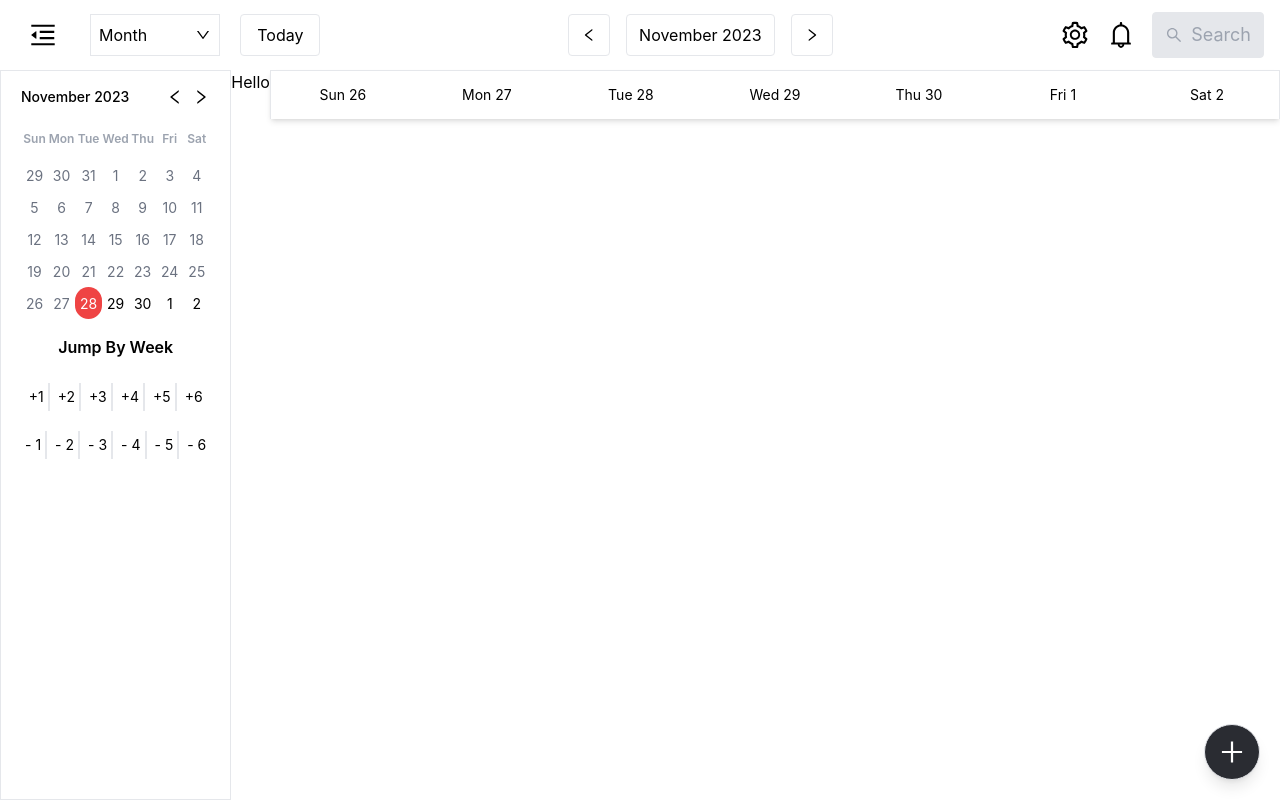
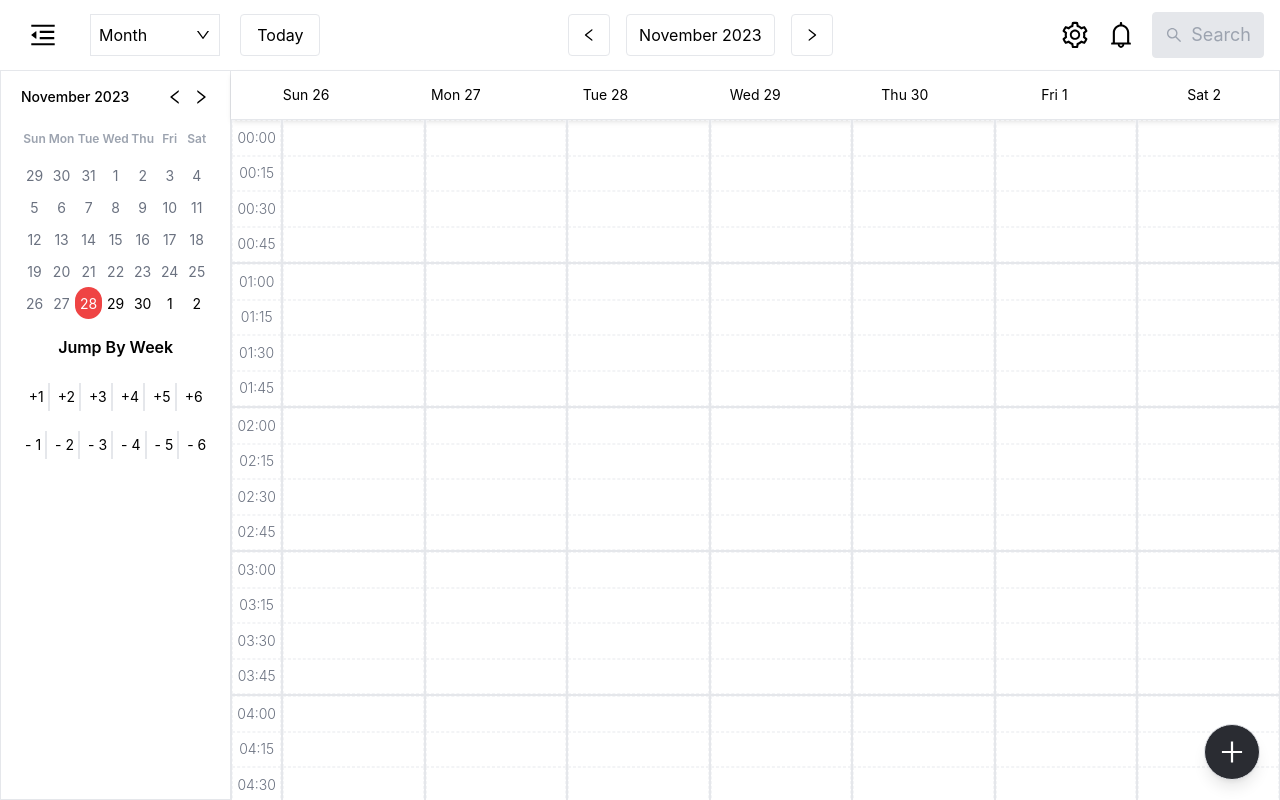
Before and after one commit to layan2k/calender-main, a React (Vite) app: page / in a window 1280 px wide. Built offline with nearby package versions, Linux system fonts and the light colour scheme.

Commit message:
Week before propLogic , Display Working

```diff
--- /dev/null
+++ b/src/components/Hour.jsx
@@ -0,0 +1,16 @@
+/* eslint-disable react/prop-types */
+
+
+const Hour = ({hour}) => {
+return (
+    <div className='border border-gray-200 grid grid-cols-1 grid-rows-4 h-36'>
+        {hour.map((quarter, idk) => (
+            <div className="flex justify-center items-center border border-dashed border-gray-100 cursor-pointer" key={idk}>
+                {" "}
+            </div>
+        ))}
+    </div>
+)
+}
+
+export default Hour
--- a/src/components/Week.jsx
+++ b/src/components/Week.jsx
@@ -1,13 +1,16 @@
-import dayjs from 'dayjs'
+/* eslint-disable react/prop-types */
 import { useState } from 'react'
-import {  getMonth, getWeekOfMonth } from '../util'
+import {  getMonth, getQuartoHourBlocks, getWeekHours, getWeekOfMonth } from '../util'
 import { useContext } from 'react'
 import GlobalContext from '../context/GlobalContext'
 import { useEffect } from 'react'
+import Hour from './Hour'
 
 const Week = () => {
   const { daySelected, monthIndex } = useContext(GlobalContext)
   const [currentMonth, setCurrentMonth] = useState(getMonth())
+  const [currentStartDate, setCurrentStartDate] = useState(getWeekHours())
+  const [currentHours, setCurrentHours] = useState(getQuartoHourBlocks())
 
   useEffect(() => {
     setCurrentMonth(getMonth(monthIndex))
@@ -15,21 +18,55 @@ const Week = () => {
 
   const ourDaySelectedWeek = getWeekOfMonth(daySelected) - 1
 
-  console.log(ourDaySelectedWeek)
 
   return (
     <div className='flex flex-1'>
-      <div>
-        Hello
-      </div>
+    {/* Header with Weekdays */}
     <div className='flex flex-col flex-1'>
-        <div className="grid grid-cols-7 grid-rows-1 py-4 border border-b-0 shadow-md">
+        <div className="grid grid-cols-7 grid-rows-1 py-4 border border-l-0 border-b-0 shadow-md">
         {currentMonth[ourDaySelectedWeek].map((day, i) => (
             <span key={i} className='text-sm text-center flex items-center justify-center h-4'>
         {day.format("ddd D")}
         </span>
         ))}
+        </div>
+
+        <div className="flex flex-1 overflow-y-scroll">
+
+      {/*Side Bar With hours  */}
+      <div className='flex flex-col'>
+        {/* <div className="p-4 border text-xs border-r-0  text-gray-500 shadow-inner">
+          Time :
+        </div> */}
+        <div className='grid grid-cols-1 grid-rows-96 '>
+          {currentHours.map((item, kee) => (
+            <div className="border border-gray-200 grid grid-cols-1 grid-rows-4 h-36 " key={kee}>
+              {item.map((hrs, kd) => (
+                <div className='flex justify-center items-center border border-dashed border-gray-100 cursor-pointer text-sm px-1 font-light text-gray-500' key={kd}>
+                  { hrs}
+                </div>
+              ))}
             </div>
+          ))}
+        </div>
+          </div>
+
+          {/* Hours In a Day */}
+        <div className="grid grid-cols-7 grid-rows-96 flex-1">
+          {currentStartDate.map((week, ind) => (
+            <div key={ind}>
+              {week.map((hour, idl) => (
+                <span key={idl}>
+                  <Hour hour={hour} />
+                </span>
+              ))}
+            </div>
+          ))}
+        </div>
+
+        </div>
+
+
       </div>
       </div>
   )
--- a/src/util.js
+++ b/src/util.js
@@ -14,7 +14,7 @@ export const getMonth = (month = dayjs().month()) => {
     return daysMatrix
 }
 
-export const getWeekHours = (startDate) => {
+export const getWeekHours = (startDate = dayjs().date()) => {
   // Initialize the 2D array to store the hours
 const weekHours = [];
 
@@ -57,27 +57,35 @@ for (let dayIndex = 0; dayIndex < 7; dayIndex++) {
 return weekHours;
 };
 
-export const getHoursForDay = (targetDate) => {
-  // Convert the target date to a Day.js object
-const day = dayjs(targetDate);
 
-  // Initialize an empty array to store the hours
-const hours = [];
+export function getQuartoHourBlocks(selectedDate = dayjs().date()) {
 
-  // Iterate through each hour from 00:00 to 23:00
-for (let hour = 0; hour < 24; hour++) {
-    // Create a Day.js object for the current hour
-    const hourOfDay = day.hour(hour);
+const hoursArray = [];
 
-    // Format the hour as a string with two digits
-    const formattedHour = hourOfDay.format('HH');
+  // Start with the selected date at midnight
+const startDate = dayjs(selectedDate).startOf('day');
 
-    // Add the formatted hour to the array
-    hours.push(formattedHour);
+  // Loop through each hour
+    for (let i = 0; i < 24; i++) {
+    const currentHour = startDate.add(i, 'hours');
+    const hourArray = [];
+
+    // Loop through 4 intervals per hour (60 minutes / 15 minutes)
+    for (let j = 0; j < 4; j++) {
+      const currentInterval = currentHour.add(j * 15, 'minutes');
+    const formattedInterval = currentInterval.format('HH:mm');
+    hourArray.push(formattedInterval);
+    }
+
+    // Add the array for the current hour to the main array
+    hoursArray.push(hourArray);
 }
 
-return hours;
-};
+    return hoursArray;
+}
+
+
+
 
 
 export const getWeekOfMonth = (selectedDate) => {
```
